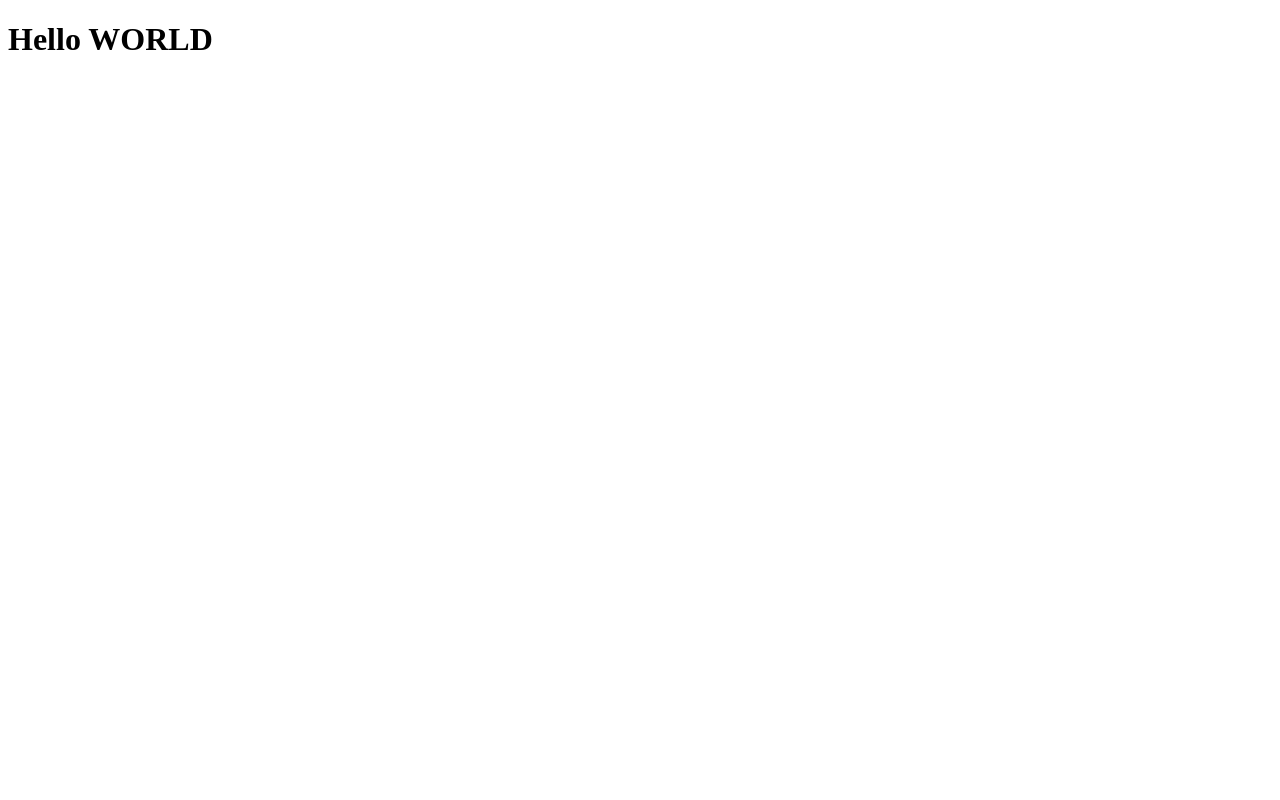
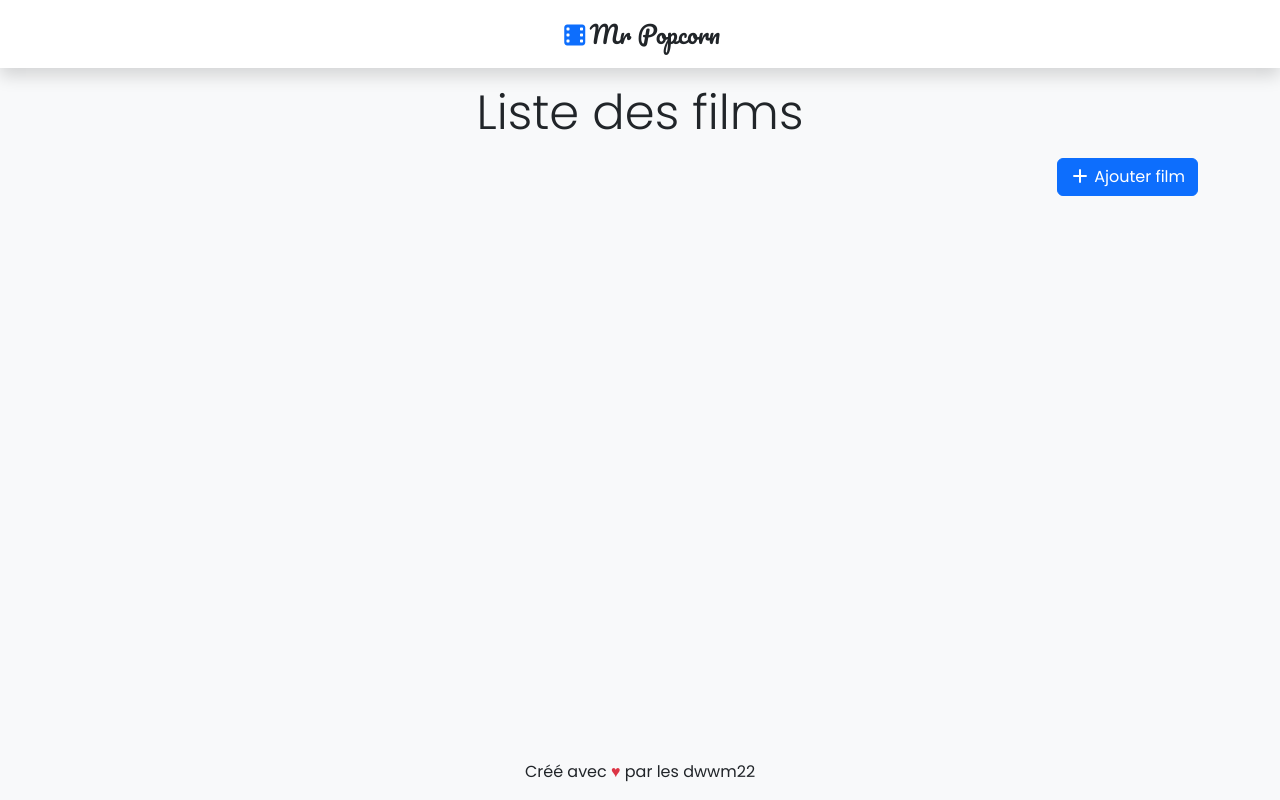
Before and after one commit to benalifatna/MR-Popcorn, a PHP site: page / in a window 1280 px wide. Before the commit the page is almost empty. Run offline with PHP 8.4, Linux system fonts and the light colour scheme; some libraries are stand-ins or nearby versions.

Commit message:
début de programmation mr popcorn

```diff
--- a/partials/foot.php
+++ b/partials/foot.php
@@ -0,0 +1,4 @@
+    <script src="https://cdn.jsdelivr.net/npm/bootstrap@5.3.8/dist/js/bootstrap.bundle.min.js" integrity="sha384-FKyoEForCGlyvwx9Hj09JcYn3nv7wiPVlz7YYwJrWVcXK/BmnVDxM+D2scQbITxI" crossorigin="anonymous"></script>
+
+</body>
+</html>
--- a/partials/footer.php
+++ b/partials/footer.php
@@ -0,0 +1,5 @@
+<!-- Footer -->
+     <footer>
+        <!-- text-danger donne la couleur rouge au coeur car il était noir -->
+        <p class="text-center">Créé avec <span class="text-danger">♥</span> par les dwwm22</p>
+     </footer>
--- a/partials/head.php
+++ b/partials/head.php
@@ -0,0 +1,37 @@
+<!DOCTYPE html>
+<html lang="fr">
+<head>
+    <meta charset="UTF-8">
+    <meta name="viewport" content="width=device-width, initial-scale=1.0">
+    <title><?= isset($title) && !empty($title) ? htmlspecialchars($title) : 'Cinema' ?> - Mr Popcorn</title>
+
+    <!-- Seo -->
+     <meta name="robots" content="index, follow">
+     <meta name="description" content="<?= isset($description) && !empty($description) ? htmlspecialchars($description) : 'Cinema' ?>">
+     <meta name="author" content="Mr Popcorn">
+     <meta name="publisher" content="DWWM22"> <!--qui  -->
+     <meta name="keywords" content="<?= isset($keywords) && !empty($keywords) ? htmlspecialchars($keywords) : 'Cinema' ?>">
+
+     <!-- Favicon -->
+        <link rel="icon" type="image/png" href="/favicon-96x96.png" sizes="96x96" >
+        <link rel="icon" type="image/svg+xml" href="/favicon.svg" >
+        <link rel="shortcut icon" href="/favicon.ico" >
+        <link rel="apple-touch-icon" sizes="180x180" href="/apple-touch-icon.png" >
+        <link rel="manifest" href="/site.webmanifest" >
+
+     <!-- Google Font -->
+        <link rel="preconnect" href="https://fonts.googleapis.com">
+        <link rel="preconnect" href="https://fonts.gstatic.com/" crossorigin>
+        <link href="https://fonts.googleapis.com/css2?family=Pacifico&family=Poppins:ital,wght@0,100;0,200;0,300;0,400;0,500;0,600;0,700;0,800;0,900;1,100;1,200;1,300;1,400;1,500;1,600;1,700;1,800;1,900&display=swap" rel="stylesheet">
+
+     <!-- Bootstrap CSS -->
+        <link href="https://cdn.jsdelivr.net/npm/bootstrap@5.3.8/dist/css/bootstrap.min.css" rel="stylesheet" integrity="sha384-sRIl4kxILFvY47J16cr9ZwB07vP4J8+LH7qKQnuqkuIAvNWLzeN8tE5YBujZqJLB" crossorigin="anonymous">
+
+
+     <!-- My Custom Stylesheet -->
+      <link rel="stylesheet" href="/styles/app.css">
+
+    <link rel="stylesheet" href="https://cdnjs.cloudflare.com/ajax/libs/font-awesome/7.0.1/css/all.min.css" integrity="sha512-2SwdPD6INVrV/lHTZbO2nodKhrnDdJK9/kg2XD1r9uGqPo1cUbujc+IYdlYdEErWNu69gVcYgdxlmVmzTWnetw==" crossorigin="anonymous" referrerpolicy="no-referrer" />
+
+</head>
+<body class="bg-light">
--- a/partials/nav.php
+++ b/partials/nav.php
@@ -0,0 +1,9 @@
+    <!-- Navbar -->
+    <!-- shadow donne ombre -->
+    <!-- py-4 donne largeur haut et bas -->
+     <nav class="text-center bg-white shadow py-3">
+        <!-- index.php pour revenir sur la page d'accueil -->
+        <!-- text-decoration-none retire le soulignement -->
+        <!-- <i class="fa-solid fa-film"></i> ajoute icon film -->
+        <a href="/index.php" class="popcorn-brand text-decoration-none text-dark fs-4"><i class="fa-solid fa-film text-primary"></i>Mr Popcorn</a>
+     </nav>
--- a/public/index.php
+++ b/public/index.php
@@ -1,11 +1,26 @@
-<!DOCTYPE html>
-<html lang="en">
-<head>
-    <meta charset="UTF-8">
-    <meta name="viewport" content="width=device-width, initial-scale=1.0">
-    <title>Liste des films  Mr Popcorn</title>
-</head>
-<body>
-    <h1>Hello WORLD</h1>
-</body>
-</html>
+<?php
+    $title=" Liste des films";
+    $description = "Découvrez la liste complète de mes films : notes, commentaires et fiches détaillées. Répertoire cinéma mis à jour régulièrement.";
+    $keywords = "Cinéma, repertoire, film, dwwm22";
+?>
+<!-- Au lieu include_once on peut utiliser require_once -->
+<?php include_once __DIR__ . "/../partials/head.php";?>
+
+    <?php include_once __DIR__ . "/../partials/nav.php";?>
+
+
+        <!-- Main -->
+        <main class="container">
+            <h1 class="text-center my-3 display-5">Liste des films</h1>
+
+             <!-- d-flex : display flex ; justify-content-end : a droite -->
+            <div class="d-flex justify-content-end align-items-center my-3">
+                <a href="/create.php" class="btn btn-primary">
+                    <i class="fa-solid fa-plus"></i>
+                    Ajouter film</a>
+            </div>
+        </main>
+
+    <?php include_once __DIR__ . "/../partials/footer.php";?>
+
+ <?php include_once __DIR__ . "/../partials/foot.php";?>
--- a/public/styles/app.css
+++ b/public/styles/app.css
@@ -0,0 +1,20 @@
+html, body {
+    height: 100%;
+}
+body {
+    display: grid;
+    /* pour avoir barre de nav en haut, le main 1fr et footer en bas */
+    grid-template-rows: auto 1fr auto;
+}
+
+* {
+  font-family: "Poppins", sans-serif;
+  font-weight: 400;
+  font-style: normal;
+}
+
+.popcorn-brand {
+  font-family: "Pacifico", cursive;
+  font-weight: 400;
+  font-style: normal;
+}
```
Also changed, not shown: public/create.php (+24 -0 lines), public/apple-touch-icon.png (added), public/favicon-96x96.png (added), public/favicon.ico (added), public/favicon.svg (added), public/site.webmanifest (added), public/web-app-manifest-192x192.png (added), public/web-app-manifest-512x512.png (added).
